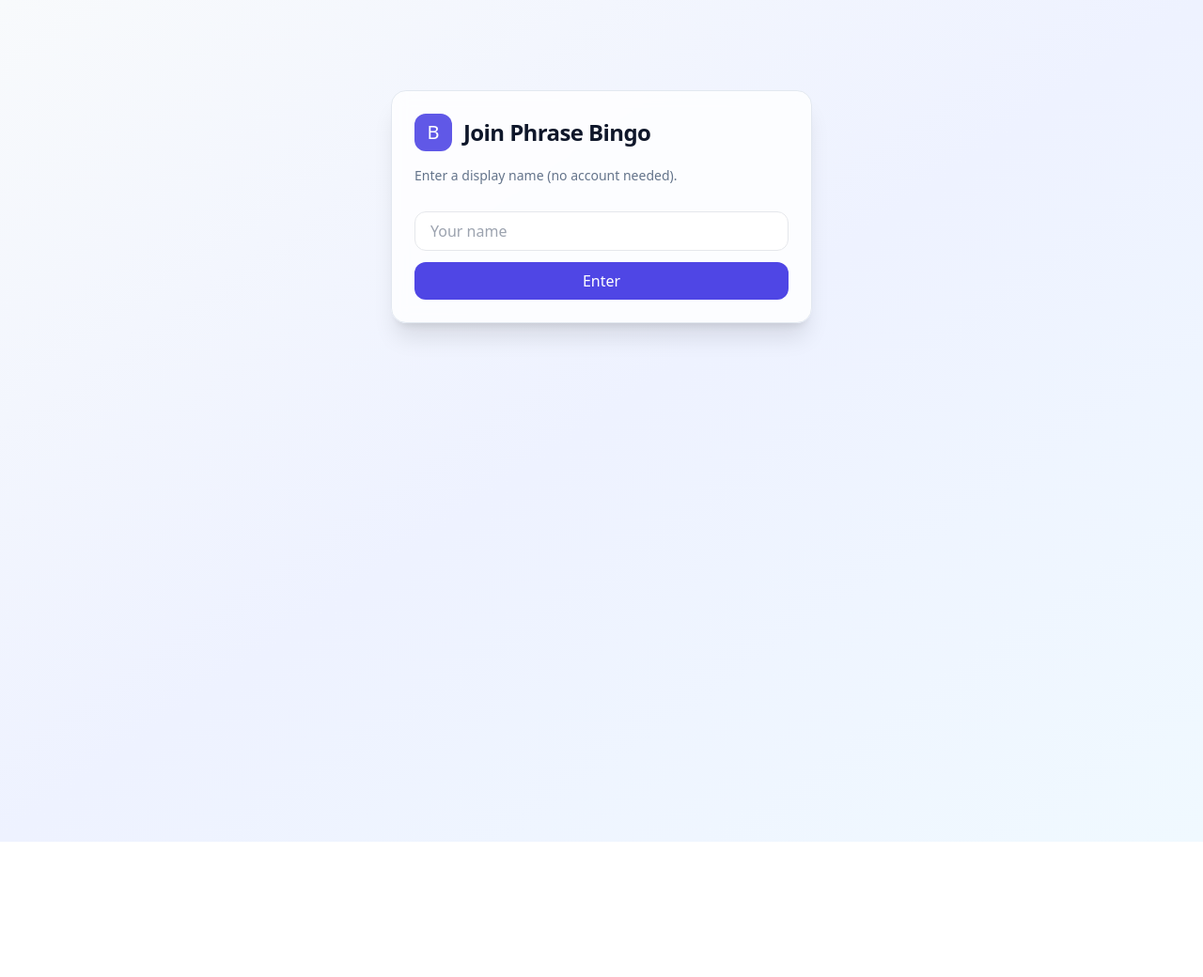
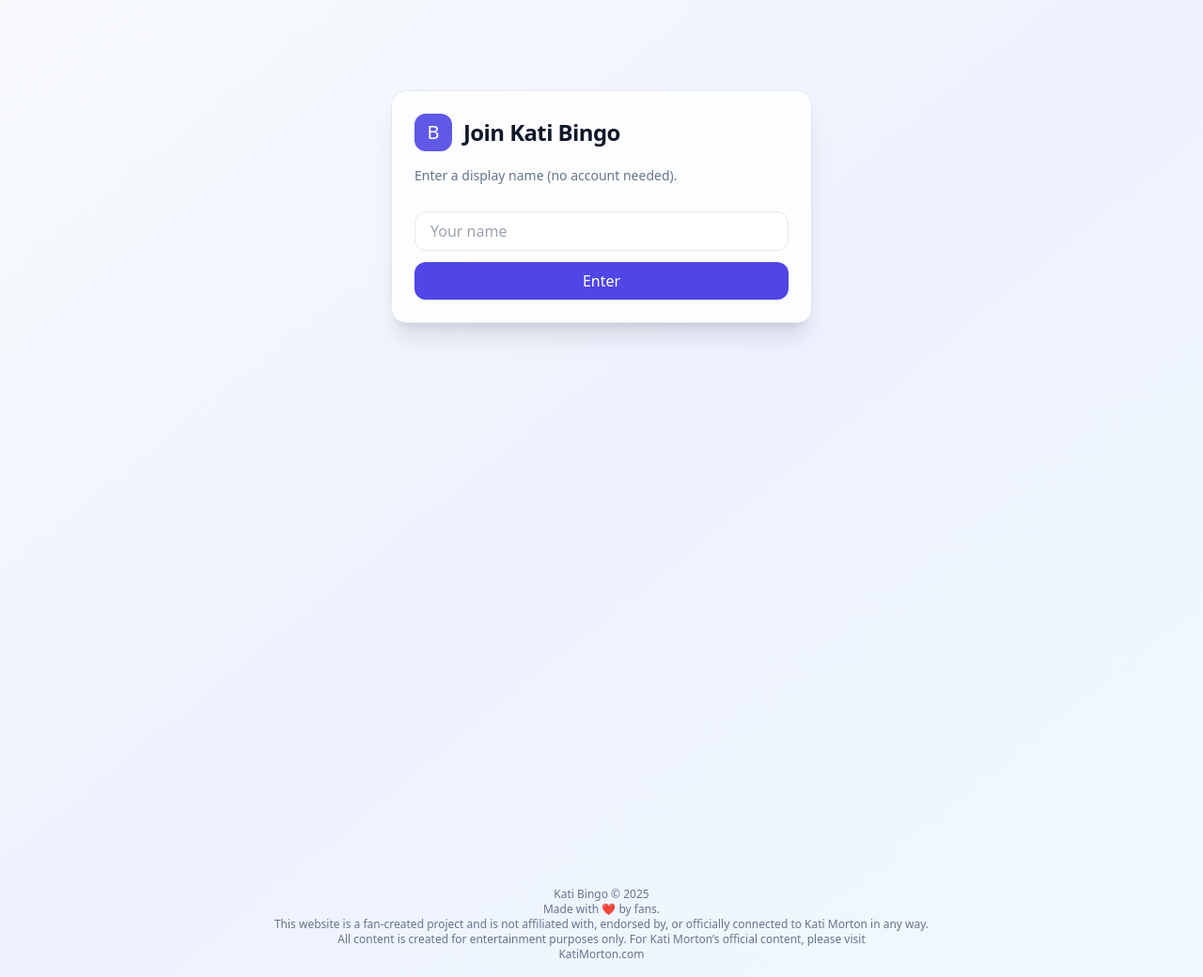
Before and after one commit to xlilcasper/phrase-bingo, a website with bundled scripts: page public/index.html in a window 1280 px wide. Shown: the whole page at 94% size. Before the commit the page ends 896 px from the top, so only its background shows below. Built offline with nearby package versions, Linux system fonts and the light colour scheme; files whose address does not match are found by name.

Commit message:
Renamed from Phrase Bingo to Kati Bingo Added disclaimer at the bottom

```diff
--- a/public/index.html
+++ b/public/index.html
@@ -2,7 +2,7 @@
 <html lang="en">
 <head>
     <meta charset="utf-8" />
-    <title>Phrase Bingo</title>
+    <title>Kati Bingo</title>
     <meta name="viewport" content="width=device-width, initial-scale=1" />
     <!-- Tailwind (CDN) -->
     <script src="https://cdn.tailwindcss.com"></script>
@@ -17,7 +17,7 @@
     <div id="loginPanel" class="max-w-md mx-auto mt-24 p-6 bg-white/80 backdrop-blur rounded-2xl shadow-xl border border-slate-200 animate-fade-in">
         <div class="flex items-center gap-3 mb-4">
             <div class="h-10 w-10 rounded-xl bg-indigo-600/90 flex items-center justify-center text-white text-xl">B</div>
-            <h1 class="text-2xl font-semibold tracking-tight">Join Phrase Bingo</h1>
+            <h1 class="text-2xl font-semibold tracking-tight">Join Kati Bingo</h1>
         </div>
         <p class="text-sm text-slate-500 mb-4">Enter a display name (no account needed).</p>
         <form id="loginForm" class="space-y-3">
@@ -108,6 +108,14 @@
     </div>
 </div>
 
+<!-- Footer -->
+<footer class="text-center text-xs text-slate-500 py-4 mt-8">
+    <div>Kati Bingo &copy; 2025</div>
+    <div>Made with ❤️ by fans.</div>
+    <div>This website is a fan-created project and is not affiliated with, endorsed by, or officially connected to Kati Morton in any way.<br>
+        All content is created for entertainment purposes only. For Kati Morton’s official content, please visit<br>
+        <a href="https://katimorton.com/">KatiMorton.com</a></div>
+</footer>
 <!-- Confetti canvas -->
 <canvas id="confetti" class="pointer-events-none fixed inset-0 w-full h-full hidden"></canvas>
 
```
